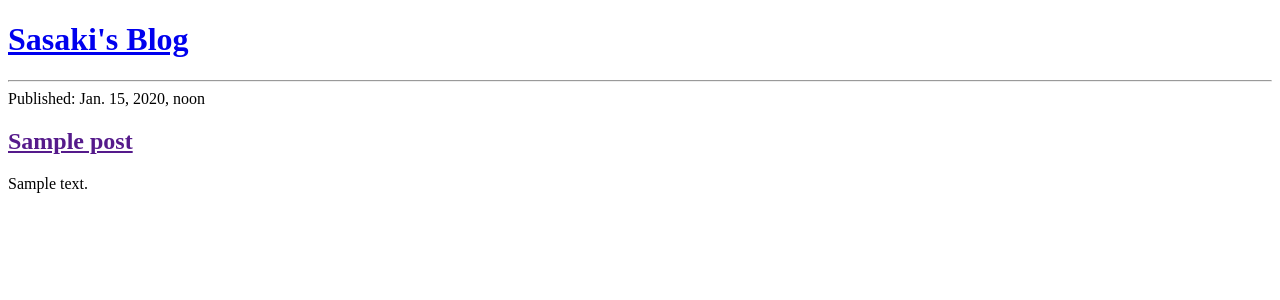
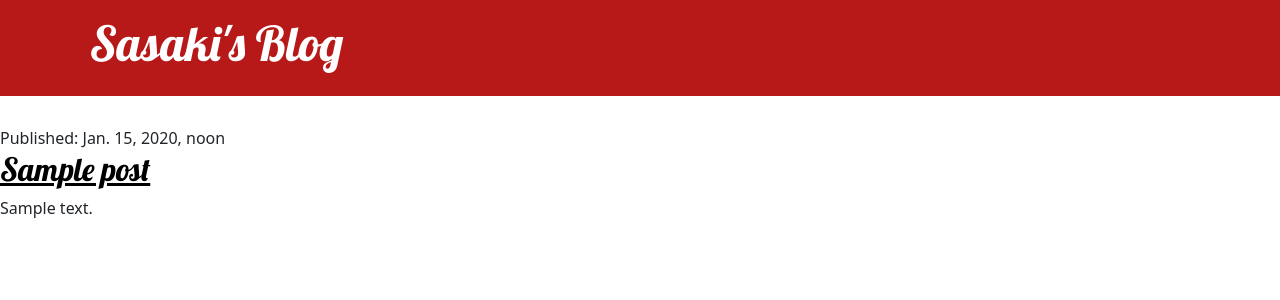
Before and after one commit to rnsasaki/my-first-blog, a Django app: page / in a window 1280 px wide. Shown: the top 300 px of the page. Run offline with Django 3.2, Linux system fonts and the light colour scheme; tables that the repository leaves empty hold one stand-in row (values such as "Sample post").

Commit message:
Added css to the html

```diff
--- /dev/null
+++ b/blog/static/css/blog.css
@@ -0,0 +1,70 @@
+.page-header {
+    background-color: #b71818;
+    margin-top: 0;
+    margin-bottom: 30px;
+    padding: 15px 15px 15px 30px;
+}
+
+.page-header h1,
+.page-header h1 a,
+.page-header h1 a:visited,
+.page-header h1 a:active {
+    color: #ffffff;
+    font-size: 36pt;
+    text-decoration: none;
+}
+
+h1,
+h2,
+h3,
+h4 {
+    font-family: 'Lobster', cursive;
+}
+
+.date {
+    color: #828282;
+}
+
+.save {
+    float: right;
+}
+
+.post-form textarea,
+.post-form input {
+    width: 100%;
+}
+
+.top-menu,
+.top-menu:hover,
+.top-menu:visited {
+    color: #ffffff;
+    float: right;
+    font-size: 26pt;
+    margin-right: 20px;
+}
+
+.post {
+    margin-bottom: 50px;
+}
+
+.post h2 a,
+.post h2 a:visited {
+    color: #000000;
+}
+
+.post > .date,
+.post > .actions {
+    float: right;
+}
+
+.btn-secondary,
+.btn-secondary:visited {
+    color: #b71818;
+    background: none;
+    border-color: #b71818;
+}
+
+.btn-secondary:hover {
+    color: #FFFFFF;
+    background-color: #b71818;
+}
--- a/blog/templates/blog/post_list.html
+++ b/blog/templates/blog/post_list.html
@@ -1,15 +1,20 @@
+{% load static %}
 <!DOCTYPE html>
 <html>
     <head>
         <title>Sasaki's Blog</title>
+        <link href="//fonts.googleapis.com/css?family=Lobster&subset=latin,latin-ext" rel="stylesheet" type="text/css">
+        <link rel="stylesheet" href="https://cdn.jsdelivr.net/npm/bootstrap@5.1.3/dist/css/bootstrap.min.css" integrity="sha384-1BmE4kWBq78iYhFldvKuhfTAU6auU8tT94WrHftjDbrCEXSU1oBoqyl2QvZ6jIW3" crossorigin="anonymous">
+        <link rel="stylesheet" href="{% static 'css/blog.css' %}">
     </head>
     <body>
-        <header>
-            <h1><a href="/">Sasaki's Blog</a></h1>
+        <header class="page-header">
+            <div class="container">
+                <h1><a href="/">Sasaki's Blog</a></h1>
+            </div>
         </header>
         {% for post in posts %}
-            <article>
-                <hr>
+            <article class="post">
                 <time> Published: {{post.published_date}} </time>
                 <h2><a href>{{post.title}}</a></h2>
                 <p>{{ post.text|linebreaksbr }}</p>
```
